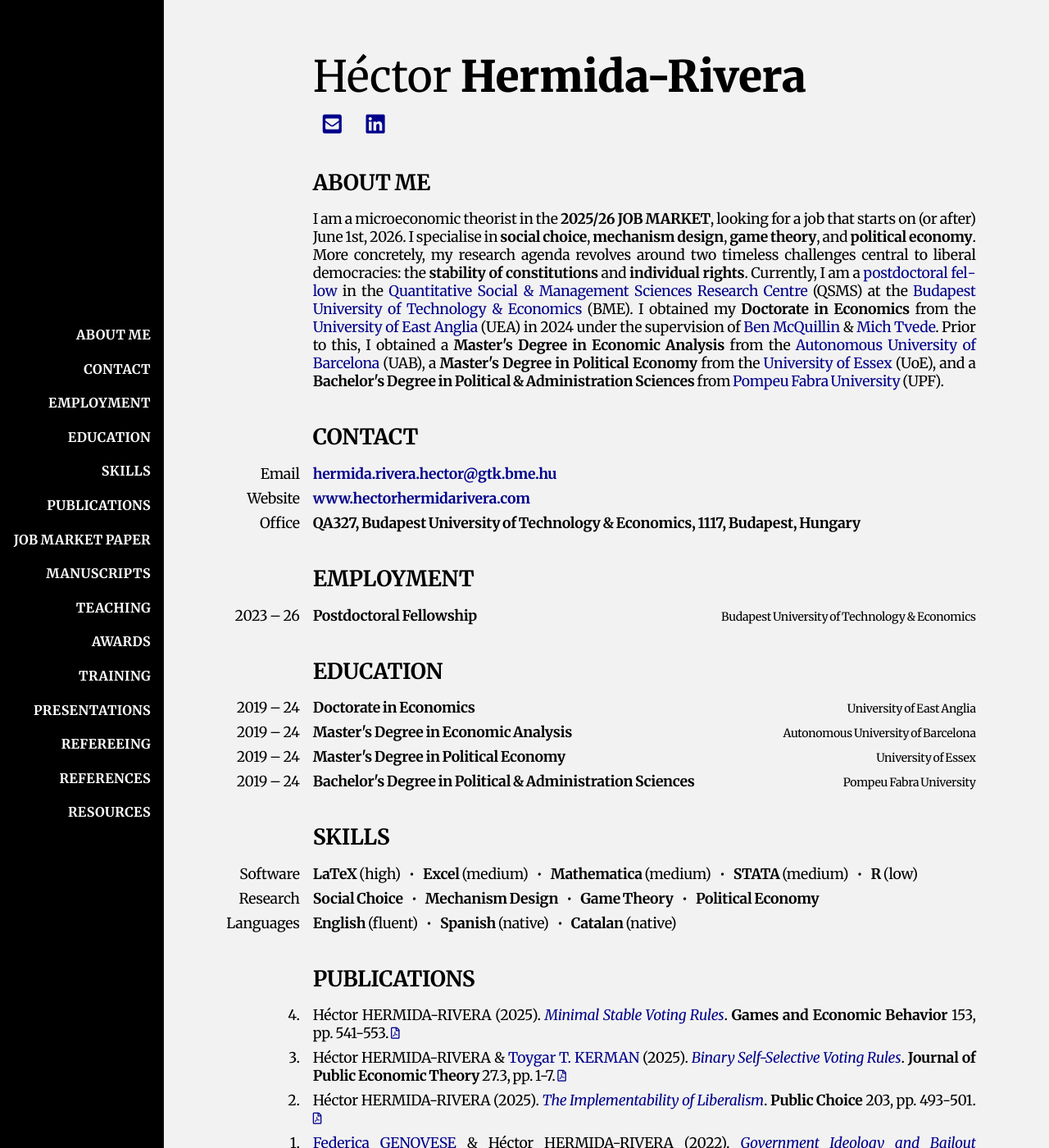
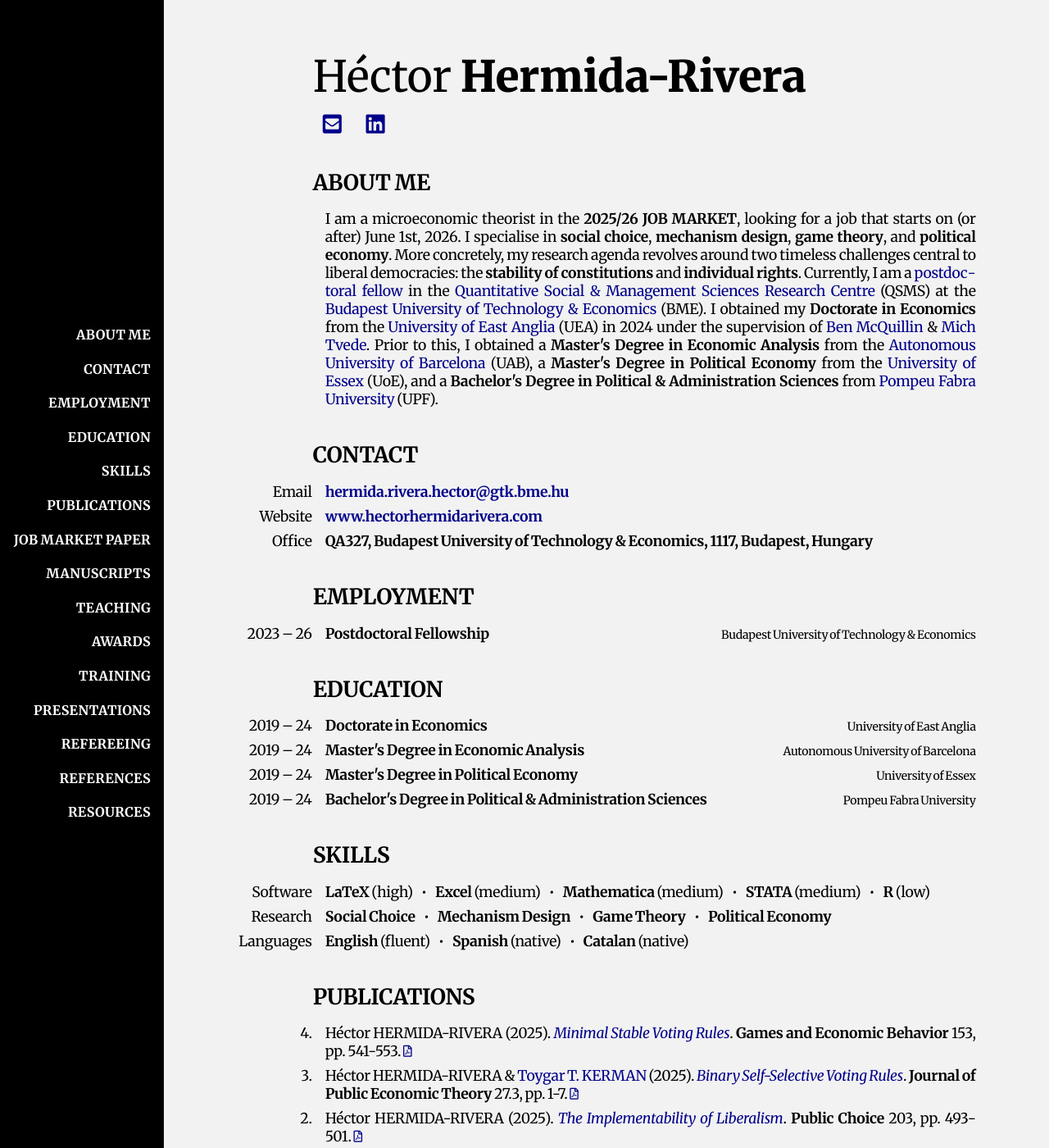
Before and after one commit to HectorHermidaRivera/hectorhermidarivera.github.io, a Jekyll site: the page built from index.md, in a window 1280 px wide and 1400 px high. Shown: the whole window at 82% size. Built offline with Jekyll 4.4.1, drawn with Linux system fonts in a browser that asks for light colours; a style sheet for code colours, icons or effects is not loaded.

Commit message:
Update style.css

```diff
--- a/assets/css/style.css
+++ b/assets/css/style.css
@@ -74,7 +74,7 @@ body {
 /* Two-column layout */
 .two-column {
   display: grid;
-  grid-template-columns: 105px auto;
+  grid-template-columns: 120px auto;
   gap: 8px 16px;
   align-items: start;
   margin-top: 0px;
@@ -121,7 +121,7 @@ body {
 
 .two-column-2rows {
   display: grid;
-  grid-template-columns: 105px auto;
+  grid-template-columns: 120px auto;
   gap: 8px 16px;
 }
 
@@ -162,7 +162,7 @@ body {
 /* grid for date + right content */
 .two-column-3rows {
   display: grid;
-  grid-template-columns: 105px 1fr;
+  grid-template-columns: 120px 1fr;
   gap: 8px 16px;
   align-items: start;
 }
```
